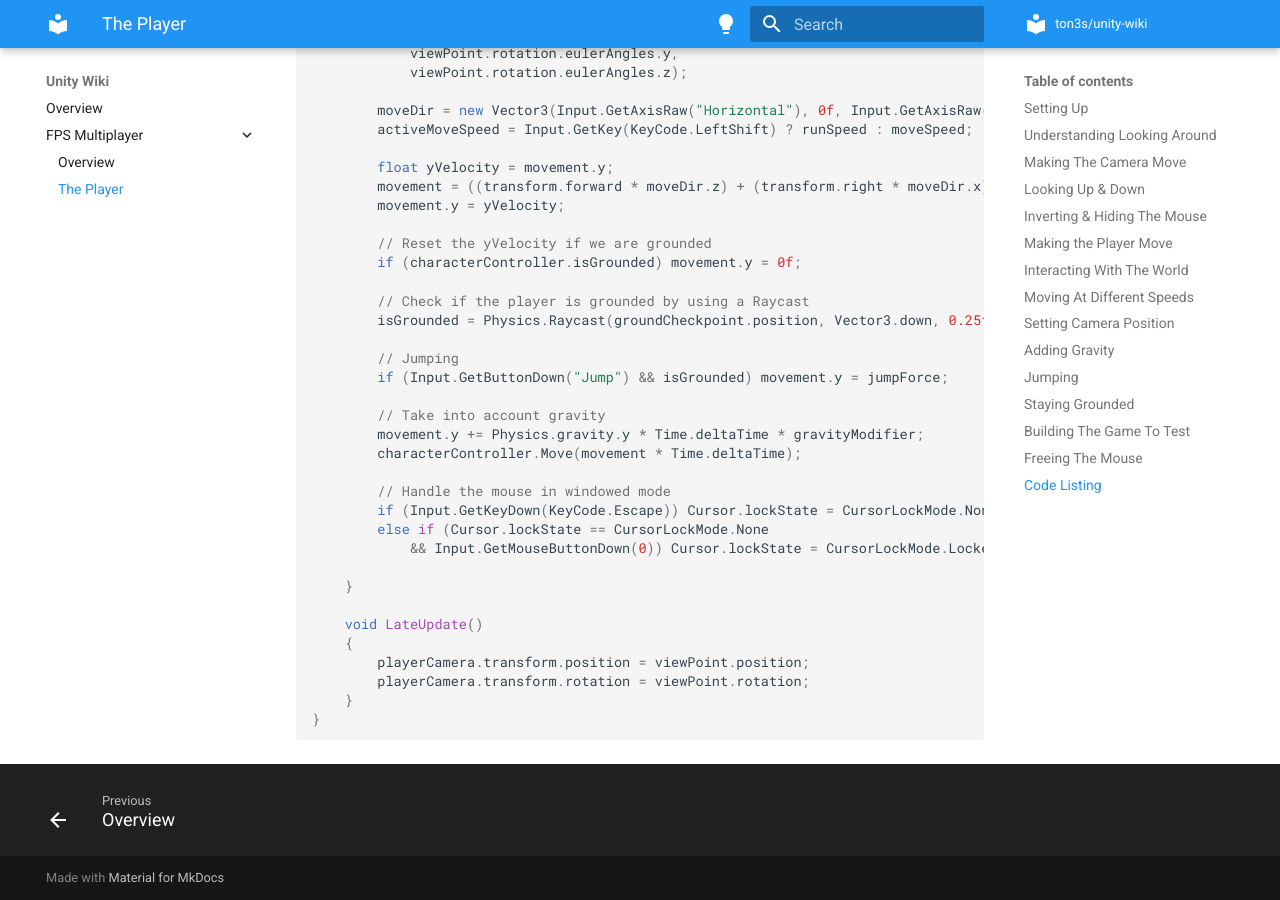
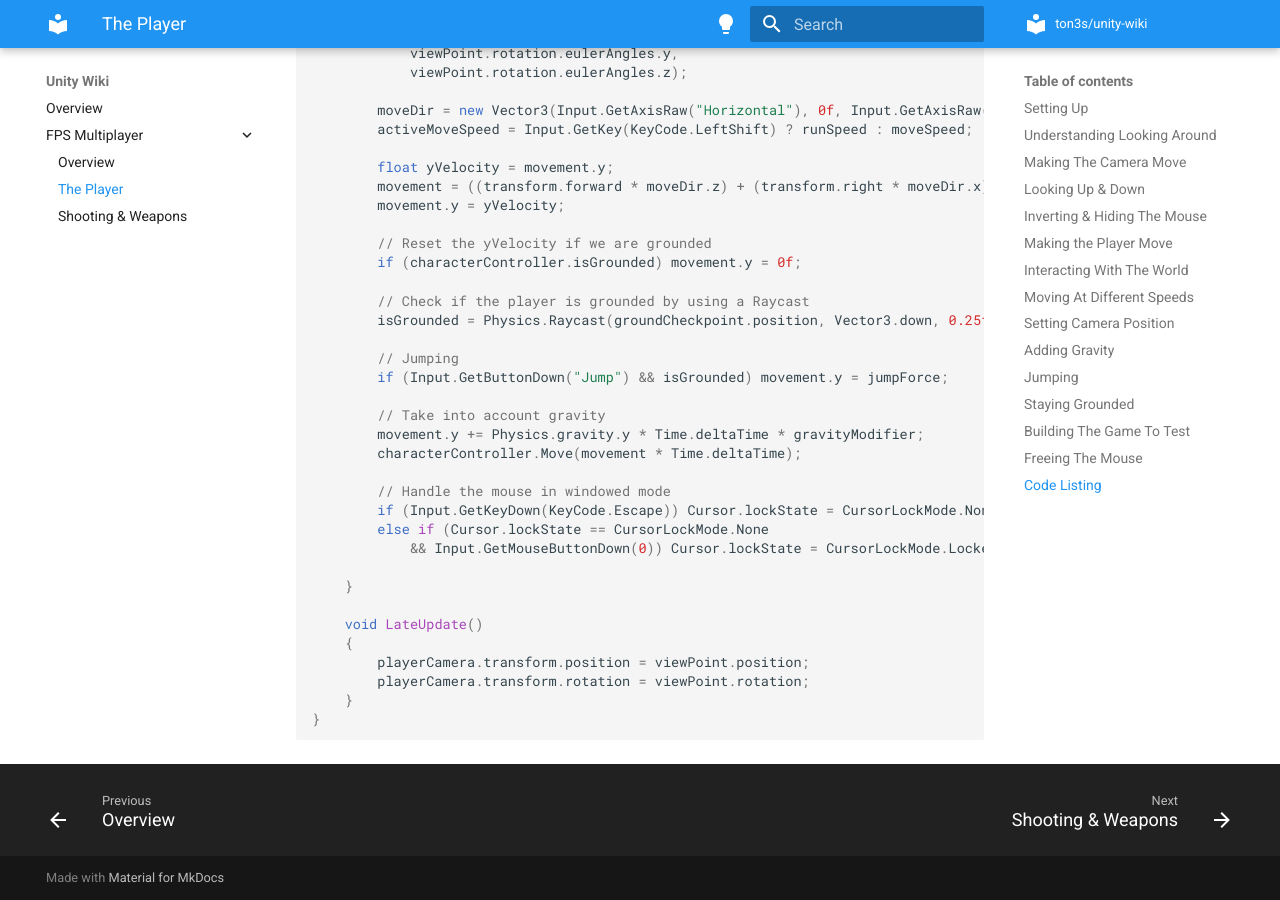
Before and after one commit to ton3s/unity-wiki, an MkDocs documentation site: the page built from docs/fps-multiplayer/the-player.md, in a window 1280 px wide and 900 px high, scrolled down 7708 px. Built offline with MkDocs 1.6.1 and Material for MkDocs 9.7.7, drawn with Linux system fonts in a browser that asks for light colours.

Commit message:
Add new section

```diff
--- a/mkdocs.yml
+++ b/mkdocs.yml
@@ -523,3 +523,4 @@ nav:
   - FPS Multiplayer:
       - Overview: fps-multiplayer/overview.md
       - The Player: fps-multiplayer/the-player.md
+      - Shooting & Weapons: fps-multiplayer/shooting-weapons.md
```
Also changed, not shown: docs/fps-multiplayer/shooting-weapons.md (added, +1 -0 lines).
